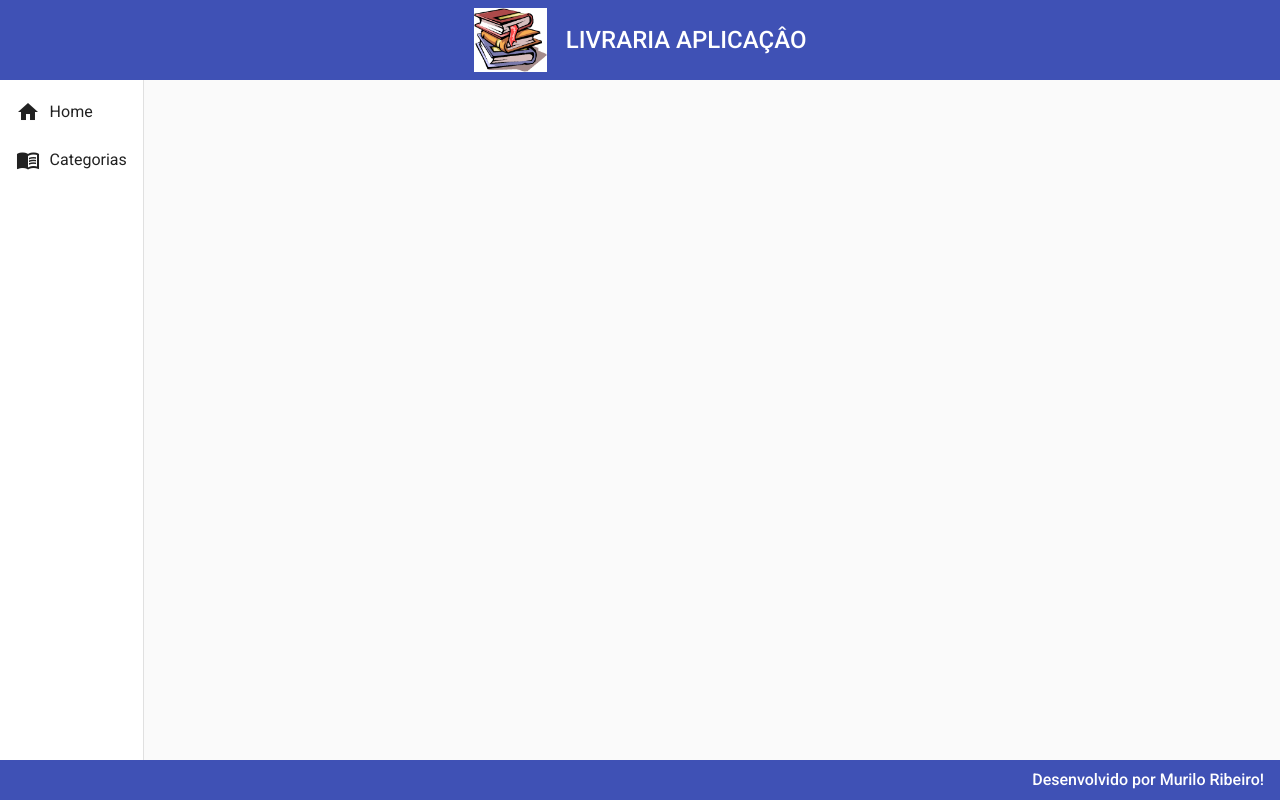
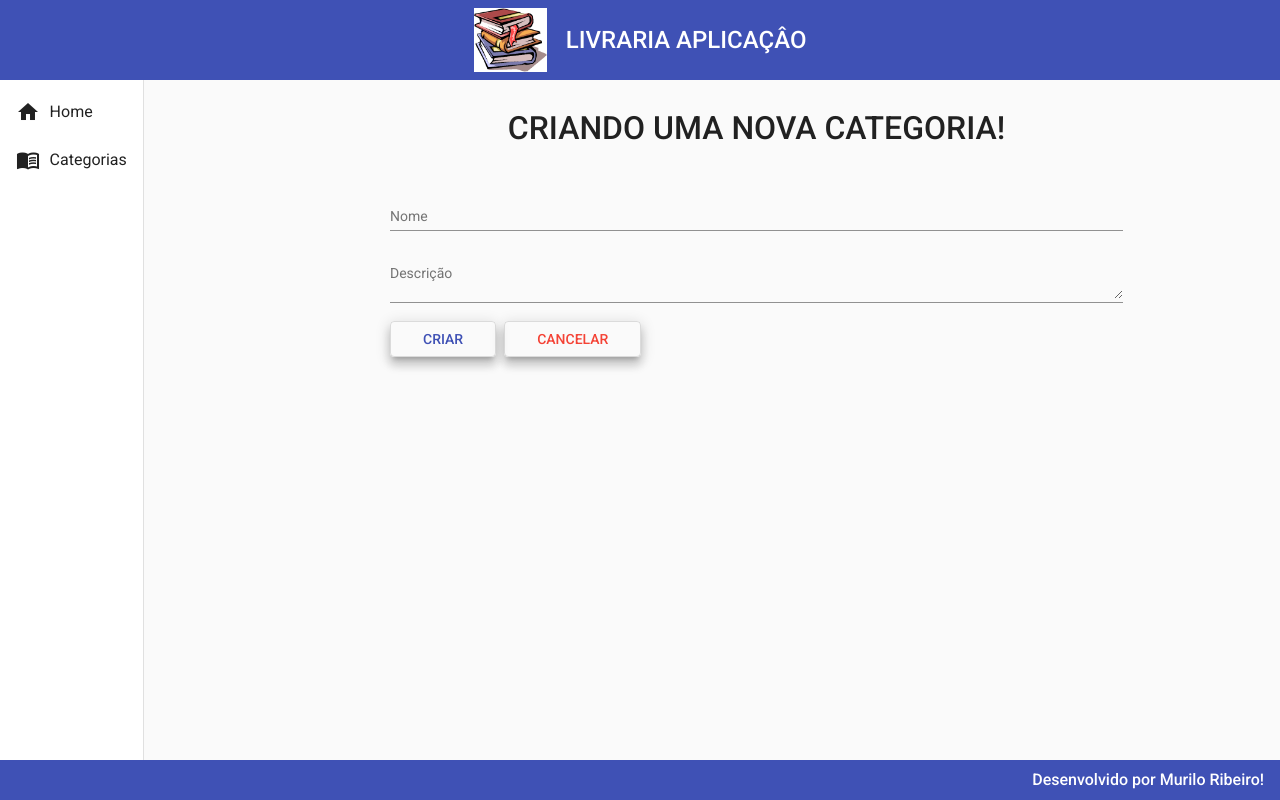
Before and after one commit to RibeiroMR/livraria-front, an Angular app: page /categorias/create in a window 1280 px wide. Before the commit this address led to /. Built offline with nearby package versions, Linux system fonts and the light colour scheme.

Commit message:
Metodo CREATE implementado para Categoria

```diff
--- a/src/app/app-routing.module.ts
+++ b/src/app/app-routing.module.ts
@@ -1,5 +1,6 @@
 import { NgModule } from "@angular/core";
 import { RouterModule, Routes } from "@angular/router";
+import { CategoriaCreateComponent } from "./components/views/categoria/categoria-create/categoria-create.component";
 import { CategoriaReadComponent } from "./components/views/categoria/categoria-read/categoria-read.component";
 import { HomeComponent } from "./components/views/home/home.component";
 
@@ -12,6 +13,10 @@
     path: "categorias",
     component: CategoriaReadComponent,
   },
+  {
+    path: "categorias/create",
+    component: CategoriaCreateComponent,
+  },
 ];
 
 @NgModule({
--- /dev/null
+++ b/src/app/components/views/categoria/categoria-create/categoria-create.component.css
@@ -0,0 +1,26 @@
+form {
+  text-align: center;
+  width: 70%;
+  margin: 2rem auto 0 auto;
+}
+
+h1 {
+  font-size: 2rem;
+  font-weight: 500;
+  margin-bottom: 3rem;
+}
+
+.form {
+  width: 100%;
+}
+
+.buttons {
+  width: 100%;
+  text-align: start;
+}
+
+button{
+    margin-right: .5rem;
+    padding-right: 2rem;
+    padding-left: 2rem;
+}
--- /dev/null
+++ b/src/app/components/views/categoria/categoria-create/categoria-create.component.html
@@ -0,0 +1,18 @@
+<form>
+  <h1>CRIANDO UMA NOVA CATEGORIA!</h1>
+
+  <mat-form-field class="form">
+    <mat-label>Nome</mat-label>
+    <input matInput [(ngModel)]="categoria.nome" type="text" name="nome" placeholder="Ex.: Computação" />
+  </mat-form-field>
+
+  <mat-form-field class="form">
+    <mat-label>Descrição</mat-label>
+    <textarea matInput [(ngModel)]="categoria.descricao" type="text" name="descricao" placeholder="Ex.: Livros de Computação"></textarea>
+  </mat-form-field>
+
+  <div class="buttons">
+    <button (click)="create()" class="mat-elevation-z8" mat-stroked-button color="primary">CRIAR</button>
+    <button class="mat-elevation-z8" mat-stroked-button color="warn">CANCELAR</button>
+  </div>
+</form>
--- /dev/null
+++ b/src/app/components/views/categoria/categoria-create/categoria-create.component.ts
@@ -0,0 +1,34 @@
+import { Component, OnInit } from "@angular/core";
+import { Router } from "@angular/router";
+import { Categoria } from "../categoria.model";
+import { CategoriaService } from "../categoria.service";
+
+@Component({
+  selector: "app-categoria-create",
+  templateUrl: "./categoria-create.component.html",
+  styleUrls: ["./categoria-create.component.css"],
+})
+export class CategoriaCreateComponent implements OnInit {
+  categoria: Categoria = {
+    nome: "",
+    descricao: "",
+  };
+
+  constructor(private service: CategoriaService, private router: Router) {}
+
+  ngOnInit(): void {}
+
+  create(): void {
+    this.service.create(this.categoria).subscribe(
+      (resposta) => {
+        this.router.navigate(["categorias"]);
+        this.service.mensagem("Categoria criada!");
+      },
+      (err) => {
+        for (let i = 0; i < err.error.errors.length; i++) {
+          this.service.mensagem(err.error.errors[i].message);
+        }
+      }
+    );
+  }
+}
--- a/src/app/components/views/categoria/categoria-read/categoria-read.component.html
+++ b/src/app/components/views/categoria/categoria-read/categoria-read.component.html
@@ -3,7 +3,7 @@
     <h1>Categorias</h1>
   </div>
 
-  <button class="mat-elevation-z8" mat-stroked-button color="primary">NOVA CATEGORIA</button>
+  <button class="mat-elevation-z8" (click)="navegarParaCategoriaCreate()" mat-stroked-button color="primary">NOVA CATEGORIA</button>
 
   <div class="mat-elevation-z8 content-table">
     <table class="table" mat-table [dataSource]="categorias">
--- a/src/app/components/views/categoria/categoria-read/categoria-read.component.ts
+++ b/src/app/components/views/categoria/categoria-read/categoria-read.component.ts
@@ -1,4 +1,5 @@
 import { Component, OnInit } from "@angular/core";
+import { Router } from "@angular/router";
 import { Categoria } from "../categoria.model";
 import { CategoriaService } from "../categoria.service";
 
@@ -12,7 +13,7 @@
 
   displayedColumns: string[] = ["id", "nome", "descricao", "livros", "acoes"];
 
-  constructor(private service: CategoriaService) {}
+  constructor(private service: CategoriaService, private router: Router) {}
 
   ngOnInit(): void {
     this.findAll();
@@ -24,4 +25,8 @@
       this.categorias = resposta;
     });
   }
+
+  navegarParaCategoriaCreate() {
+    this.router.navigate(["categorias/create"]);
+  }
 }
--- a/src/app/components/views/categoria/categoria.service.ts
+++ b/src/app/components/views/categoria/categoria.service.ts
@@ -1,5 +1,6 @@
 import { HttpClient } from "@angular/common/http";
 import { Injectable } from "@angular/core";
+import { MatSnackBar } from "@angular/material/snack-bar";
 import { Observable } from "rxjs";
 import { environment } from "src/environments/environment";
 import { Categoria } from "./categoria.model";
@@ -10,10 +11,23 @@
 export class CategoriaService {
   baseUrl: String = environment.baseUrl;
 
-  constructor(private http: HttpClient) {}
+  constructor(private http: HttpClient, private _snake: MatSnackBar) {}
 
   findAll(): Observable<Categoria[]> {
     const url = `${this.baseUrl}/categorias`;
     return this.http.get<Categoria[]>(url);
   }
+
+  create(categoria: Categoria): Observable<Categoria> {
+    const url = `${this.baseUrl}/categorias`;
+    return this.http.post<Categoria>(url, categoria);
+  }
+
+  mensagem(str: String): void {
+    this._snake.open(`${str}`, "OK", {
+      horizontalPosition: "end",
+      verticalPosition: "top",
+      duration: 3000,
+    });
+  }
 }
```
Also changed, not shown: src/app/app.module.ts (+10 -0 lines).
